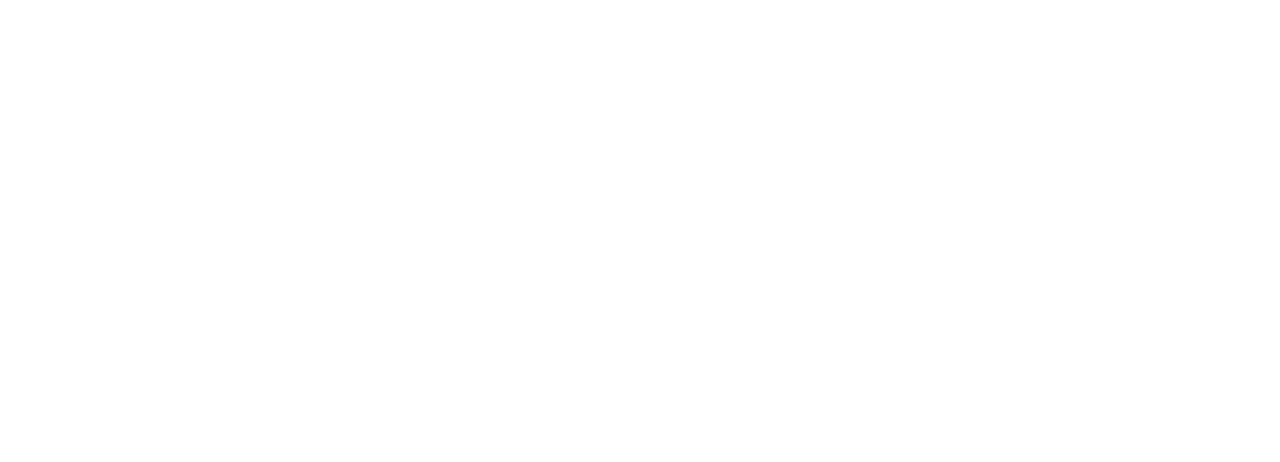
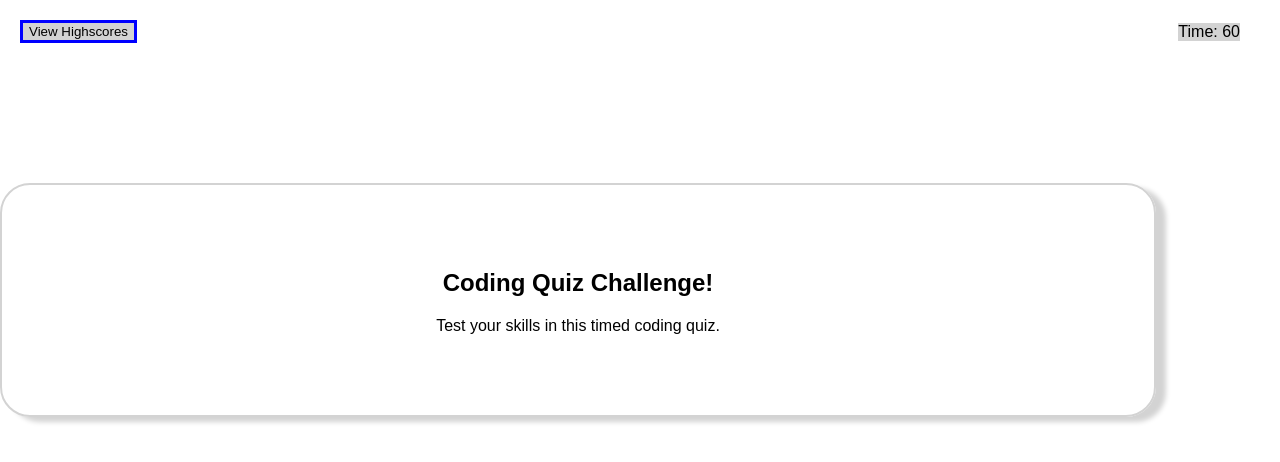
Before and after one commit to SanyamSamS/Coding-Quiz, a plain HTML site: page index.html in a window 1280 px wide. Drawn offline with Linux system fonts and the light colour scheme.

Commit message:
added basic HTML structure and CSS styling

```diff
--- a/assets/style.css
+++ b/assets/style.css
@@ -0,0 +1,67 @@
+/* Global styles */
+body {
+  font-family: Arial, sans-serif;
+  text-align: center;
+  margin: 0;
+  padding: 0;
+}
+
+/* Header Styling */
+header {
+    color: #fff;
+    padding: 20px;
+    display: flex;
+    justify-content: space-between;
+    align-items: center;
+}
+
+/*Highscore button */
+#highscore-btn {
+    background-color: lightgray;
+    border: solid blue;
+}
+
+/* Count down timer */
+#timer {
+    background-color: lightgray;
+    margin-right: 20px;
+    color: black;
+}
+
+/* Section styling */
+section {
+    max-width: 80%;
+    margin-top: 15vh;
+    border: solid;
+    border-width: 2px;
+    padding: 5vw;
+    border-radius: 30px;
+    border-color: lightgray;
+    box-shadow: 10px 5px 5px lightgray;
+  }
+
+ /* Start screen styling  */
+.start-screen {
+    display: block;
+ }
+
+ /* Quiz screen styling */
+.quiz-screen {
+    display: none;
+ }
+
+  /* End screen styling */
+.end-screen {
+    display: none;
+ }
+
+ /* Submit Button Styling */
+.submit-button {
+    background-color: lightgray;
+    border: solid blue;
+ }
+
+ /* Button hover effect */
+button:hover {
+    background-color: #0056b3;
+  }
--- a/index.html
+++ b/index.html
@@ -7,3 +7,37 @@
     <link rel="stylesheet" href="./assets/style.css">
 </head>
 <body>
+    <!-- Header -->
+    <header>
+        <button id="highscore-btn">View Highscores</button>
+        <div id="timer">Time: <span id="time-left">60</span> </div>
+    </header>
+
+    <main>
+        <section class="start-screen">
+            <h2> Coding Quiz Challenge! </h2>
+            <p>Test your skills in this timed coding quiz.</p>
+        </section>
+
+        <section  class="quiz-screen">
+            <h3>Question 1</h3>
+            <ul class="choices">
+              <li><button>Option 1</button></li>
+              <li><button>Option 2</button></li>
+              <li><button>Option 3</button></li>
+              <li><button>Option 4</button></li>
+            </ul>
+        </section>
+
+        <section class="end-screen">
+            <h4>All done!</h4>
+            <p>Your final score is: <span id="final-score">0</span></p>
+            <label for="iniials">Enter your initials:</label> <input type="text" id="initials" maxlength="3">
+            <button id="submit-button">Submit</button>
+        </section>
+
+    </main>
+
+    <script src="./assets/script.js"></script>
+</body>
+</html>
```
